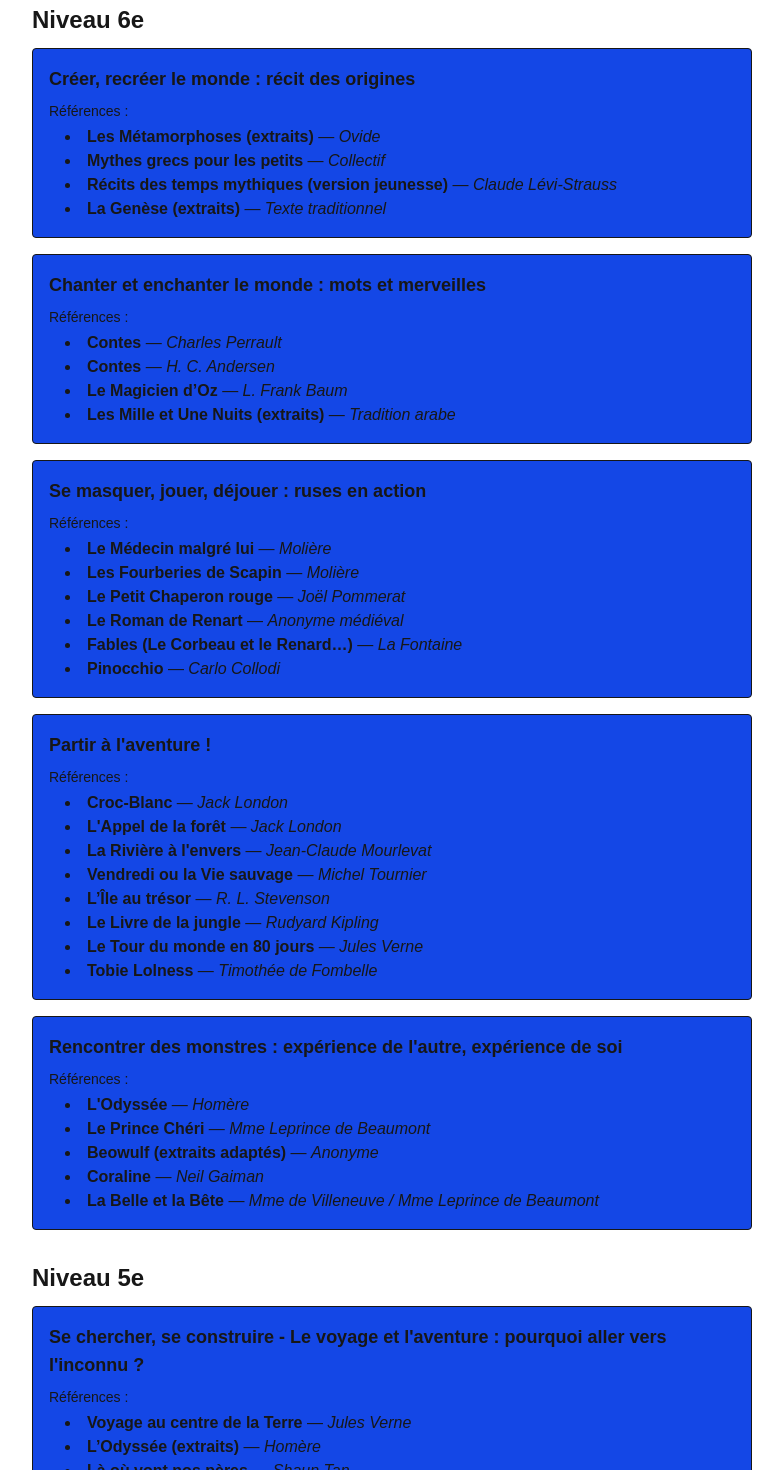
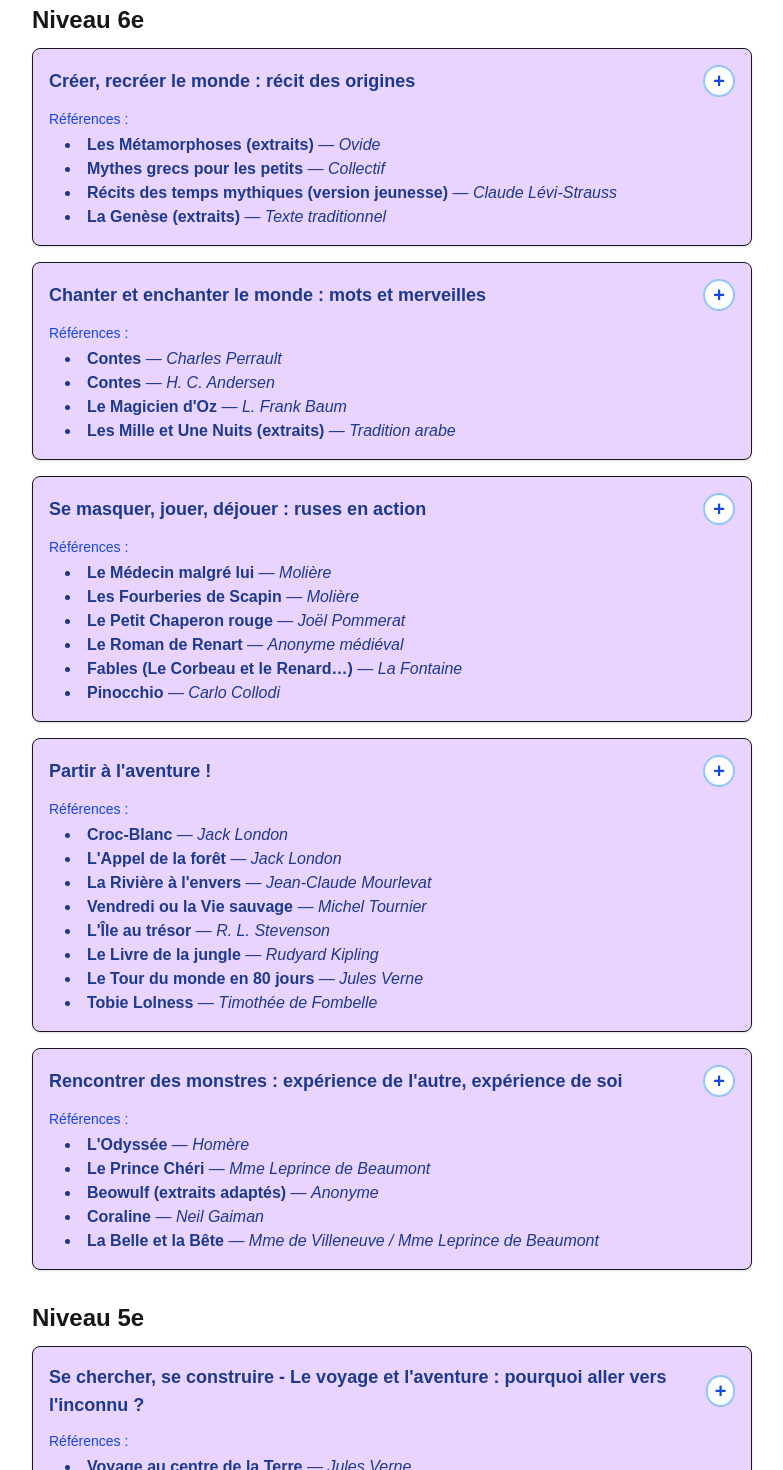
Before and after one commit to nazimboudeffa/francais-next16, a Next.js app: page /notions in a window 1280 px wide. Shown: the part 180-1650 px from the top of the page, without its empty margins (248-1031 px from the left). Built offline with nearby package versions, Linux system fonts and the light colour scheme.

Commit message:
added references

```diff
--- a/app/notions/notions.json
+++ b/app/notions/notions.json
@@ -4,6 +4,7 @@
     "notions": [
       {
         "title": "Créer, recréer le monde : récit des origines",
+        "text": "Les récits des origines, qu'ils soient mythologiques ou religieux, cherchent à expliquer la création du monde et de l'humanité. Ils mettent en scène des divinités, des forces naturelles et des événements extraordinaires pour illustrer ces débuts. Ces récits reflètent les croyances et les valeurs des cultures qui les ont produits, offrant ainsi une vision du monde et de la place de l'homme dans celui-ci.",
         "references": [
           { "titre": "Les Métamorphoses (extraits)", "auteur": "Ovide" },
           { "titre": "Mythes grecs pour les petits", "auteur": "Collectif" },
@@ -13,15 +14,17 @@
       },
       {
         "title": "Chanter et enchanter le monde : mots et merveilles",
+        "text": "Les récits merveilleux transportent les lecteurs dans des univers fantastiques où l'imaginaire règne en maître. Ils mettent en scène des personnages extraordinaires, des créatures magiques et des aventures hors du commun. Ces histoires invitent à la rêverie et à l'évasion, tout en véhiculant souvent des leçons morales ou des réflexions sur la condition humaine.",
         "references": [
           { "titre": "Contes", "auteur": "Charles Perrault" },
           { "titre": "Contes", "auteur": "H. C. Andersen" },
-          { "titre": "Le Magicien d’Oz", "auteur": "L. Frank Baum" },
+          { "titre": "Le Magicien d'Oz", "auteur": "L. Frank Baum" },
           { "titre": "Les Mille et Une Nuits (extraits)", "auteur": "Tradition arabe" }
         ]
       },
       {
         "title": "Se masquer, jouer, déjouer : ruses en action",
+        "text": "Les récits de ruses mettent en avant des personnages qui utilisent leur intelligence, leur astuce et leur ingéniosité pour surmonter des obstacles, tromper des adversaires ou atteindre leurs objectifs. Ces histoires célèbrent la créativité et la débrouillardise, tout en soulignant souvent les valeurs de courage et de persévérance.",
         "references": [
           { "titre": "Le Médecin malgré lui", "auteur": "Molière" },
           { "titre": "Les Fourberies de Scapin", "auteur": "Molière" },
@@ -33,12 +36,13 @@
       },
       {
         "title": "Partir à l'aventure !",
+        "text": "Les récits d'aventure racontent les périples de héros et d'héroïnes qui quittent leur quotidien pour explorer des territoires inconnus, affronter des dangers et vivre des expériences extraordinaires. Ces histoires mettent en avant le courage, la curiosité et la soif de découverte, tout en offrant aux lecteurs une évasion passionnante.",
         "references": [
           { "titre": "Croc-Blanc", "auteur": "Jack London" },
           { "titre": "L'Appel de la forêt", "auteur": "Jack London" },
           { "titre": "La Rivière à l'envers", "auteur": "Jean-Claude Mourlevat" },
           { "titre": "Vendredi ou la Vie sauvage", "auteur": "Michel Tournier" },
-          { "titre": "L’Île au trésor", "auteur": "R. L. Stevenson" },
+          { "titre": "L'Île au trésor", "auteur": "R. L. Stevenson" },
           { "titre": "Le Livre de la jungle", "auteur": "Rudyard Kipling" },
           { "titre": "Le Tour du monde en 80 jours", "auteur": "Jules Verne" },
           { "titre": "Tobie Lolness", "auteur": "Timothée de Fombelle" }
@@ -46,6 +50,7 @@
       },
       {
         "title": "Rencontrer des monstres : expérience de l'autre, expérience de soi",
+        "text": "Les récits mettant en scène des monstres explorent la rencontre avec l'altérité, qu'elle soit effrayante, fascinante ou incomprise. Ces histoires permettent de réfléchir sur la différence, la peur et la tolérance, tout en offrant des aventures captivantes où les héros doivent affronter des créatures extraordinaires.",
         "references": [
           { "titre": "L'Odyssée", "auteur": "Homère" },
           { "titre": "Le Prince Chéri", "auteur": "Mme Leprince de Beaumont" },
@@ -62,15 +67,17 @@
     "notions": [
       {
         "title": "Se chercher, se construire - Le voyage et l'aventure : pourquoi aller vers l'inconnu ?",
+        "text": "Les récits de voyage et d'aventure mettent en scène des personnages qui quittent leur environnement familier pour explorer des territoires inconnus. Ces histoires soulignent la quête de soi, la découverte de nouvelles cultures et la confrontation à l'inattendu. Elles invitent à réfléchir sur les motivations profondes qui poussent les individus à s'aventurer au-delà de leurs limites.",
         "references": [
           { "titre": "Voyage au centre de la Terre", "auteur": "Jules Verne" },
-          { "titre": "L’Odyssée (extraits)", "auteur": "Homère" },
+          { "titre": "L'Odyssée (extraits)", "auteur": "Homère" },
           { "titre": "Là où vont nos pères", "auteur": "Shaun Tan" },
           { "titre": "La Quête d'Ewilan", "auteur": "Pierre Bottero" }
         ]
       },
       {
         "title": "Vivre en société, participer à la société - Avec autrui : famille, amis, réseaux",
+        "text": "Les récits centrés sur la vie en société explorent les relations entre individus au sein de la famille, des amitiés et des réseaux sociaux. Ils mettent en lumière les dynamiques, les conflits et les solidarités qui façonnent la vie collective. Ces histoires invitent à réfléchir sur les valeurs, les responsabilités et les enjeux liés à la coexistence et à la participation sociale.",
         "references": [
           { "titre": "Le Petit Prince", "auteur": "Antoine de Saint-Exupéry" },
           { "titre": "Les Royaumes du Nord", "auteur": "Philip Pullman" },
@@ -80,24 +87,27 @@
       },
       {
         "title": "Regarder le monde, inventer des mondes - Imaginer des univers nouveaux",
+        "text": "Les récits d'imagination créent des univers alternatifs où les règles du réel sont bouleversées. Ces histoires permettent d'explorer des idées novatrices, des sociétés différentes et des possibilités infinies, tout en questionnant notre propre réalité et en stimulant la créativité.",
         "references": [
           { "titre": "Le Hobbit", "auteur": "J. R. R. Tolkien" },
           { "titre": "Fahrenheit 451 (extraits)", "auteur": "Ray Bradbury" },
           { "titre": "La Passe-miroir (extraits)", "auteur": "Christelle Dabos" },
-          { "titre": "Les Mondes d’Aldébaran (BD)", "auteur": "Léo" }
+          { "titre": "Les Mondes d'Aldébaran (BD)", "auteur": "Léo" }
         ]
       },
       {
         "title": "Agir sur le monde - Héros / héroïnes et héroïsme",
+        "text": "Les récits mettant en scène des héros et héroïnes explorent les notions de courage, de sacrifice et de dépassement de soi. Ces histoires valorisent les actes héroïques, qu'ils soient grandioses ou quotidiens, et questionnent les différentes formes que peut prendre l'héroïsme.",
         "references": [
-          { "titre": "Les Travaux d’Hercule", "auteur": "Mythologie grecque" },
+          { "titre": "Les Travaux d'Hercule", "auteur": "Mythologie grecque" },
           { "titre": "Robin des Bois", "auteur": "Tradition populaire" },
-          { "titre": "Harry Potter à l’école des sorciers", "auteur": "J. K. Rowling" },
+          { "titre": "Harry Potter à l'école des sorciers", "auteur": "J. K. Rowling" },
           { "titre": "Le Vieil Homme et la mer (extraits)", "auteur": "Ernest Hemingway" }
         ]
       },
       {
         "title": "Questionnements complémentaires - L'être humain est-il maître de la nature ?",
+        "text": "Ces récits questionnent la relation entre l'homme et la nature, explorant les tensions, les conflits et les responsabilités qui en découlent. Ils invitent à réfléchir sur l'impact des actions humaines sur l'environnement et sur les moyens de coexister harmonieusement avec le monde naturel.",
         "references": [
           { "titre": "Le Livre de la jungle", "auteur": "Rudyard Kipling" },
           { "titre": "Les Animaux dénaturés (extraits)", "auteur": "Vercors" },
@@ -113,6 +123,7 @@
     "notions": [
       {
         "title": "Se chercher, se construire - Dire l'amour",
+        "text": "Les récits explorant le thème de l'amour mettent en lumière les émotions, les relations et les défis liés à ce sentiment universel. Ces histoires abordent les différentes formes d'amour, qu'il soit romantique, familial ou amical, et invitent à réfléchir sur la complexité des liens affectifs.",
         "references": [
           { "titre": "Les Amours (poèmes choisis)", "auteur": "Ronsard" },
           { "titre": "Roméo et Juliette (extraits)", "auteur": "Shakespeare" },
@@ -121,6 +132,7 @@
       },
       {
         "title": "Vivre en société, participer à la société - Individu et société : confrontations de valeurs ?",
+        "text": "Les récits centrés sur les confrontations entre l'individu et la société explorent les tensions, les conflits et les compromis qui en résultent. Ces histoires mettent en lumière les défis auxquels sont confrontés les individus lorsqu'ils cherchent à affirmer leurs valeurs personnelles face aux normes et attentes sociales.",
         "references": [
           { "titre": "Candide (extraits)", "auteur": "Voltaire" },
           { "titre": "Antigone", "auteur": "Anouilh" },
@@ -130,6 +142,7 @@
       },
       {
         "title": "Regarder le monde, inventer des mondes - La fiction pour interroger le réel",
+        "text": "Les récits d'imagination créent des univers alternatifs où les règles du réel sont bouleversées. Ces histoires permettent d'explorer des idées novatrices, des sociétés différentes et des possibilités infinies, tout en questionnant notre propre réalité et en stimulant la créativité.",
         "references": [
           { "titre": "1984 (extraits)", "auteur": "George Orwell" },
           { "titre": "Le Passeur", "auteur": "Lois Lowry" },
@@ -139,6 +152,7 @@
       },
       {
         "title": "Agir sur le monde - Informer, s'informer, déformer ?",
+        "text": "Les récits portant sur l'information et la désinformation explorent les enjeux liés à la diffusion des connaissances, à la manipulation de l'information et à la responsabilité des médias. Ces histoires invitent à réfléchir sur l'importance de l'esprit critique et sur les conséquences de la désinformation dans la société contemporaine.",
         "references": [
           { "titre": "La Fabrique du mensonge (extraits)", "auteur": "Collectif" },
           { "titre": "Articles de presse divers", "auteur": "Collectif" },
@@ -147,6 +161,7 @@
       },
       {
         "title": "Questionnements complémentaires - La ville, lieu de tous les possibles ?",
+        "text": "Les récits centrés sur la ville explorent les multiples facettes de cet espace complexe, où se mêlent diversité culturelle, dynamisme économique et défis sociaux. Ces histoires mettent en lumière les opportunités offertes par la vie urbaine, tout en questionnant les inégalités, la pollution et les tensions qui peuvent y régner.",
         "references": [
           { "titre": "Zazie dans le métro (extraits)", "auteur": "Raymond Queneau" },
           { "titre": "Les Cités obscures (BD)", "auteur": "Schuiten & Peeters" },
@@ -161,15 +176,17 @@
     "notions": [
       {
         "title": "Se chercher, se construire – Se raconter, se représenter",
+        "text": "Les récits explorant le thème de l'identité et de la construction de soi mettent en lumière les parcours personnels, les questionnements et les transformations des individus. Ces histoires invitent à réfléchir sur la manière dont chacun se construit et se raconte à travers ses expériences et ses choix.",
         "references": [
-          { "titre": "Mémoires d’une jeune fille rangée (extraits)", "auteur": "Simone de Beauvoir" },
+          { "titre": "Mémoires d'une jeune fille rangée (extraits)", "auteur": "Simone de Beauvoir" },
           { "titre": "Vipère au poing", "auteur": "Hervé Bazin" },
-          { "titre": "Journal d’Anne Frank (extraits)", "auteur": "Anne Frank" },
-          { "titre": "L’Arabe du futur (extraits)", "auteur": "Riad Sattouf" }
+          { "titre": "Journal d'Anne Frank (extraits)", "auteur": "Anne Frank" },
+          { "titre": "L'Arabe du futur (extraits)", "auteur": "Riad Sattouf" }
         ]
       },
       {
         "title": "Vivre en société, participer à la société – Dénoncer les travers de la société",
+        "text": "Les récits engagés mettent en lumière les injustices, les inégalités et les dysfonctionnements de la société. Ces histoires invitent à la réflexion critique et à la prise de conscience des enjeux sociaux, tout en valorisant l'engagement individuel et collectif pour un monde meilleur.",
         "references": [
           { "titre": "Les Lettres persanes (extraits)", "auteur": "Montesquieu" },
           { "titre": "Germinal (extraits)", "auteur": "Émile Zola" },
@@ -178,7 +195,8 @@
         ]
       },
       {
-        "title": "Regarder le monde, inventer des mondes – Visions poétiques du monde",
+        "title": "Regarder le monde, inventer des mondes - Visions poétiques du monde",
+        "text": "Les récits d'imagination créent des univers alternatifs où les règles du réel sont bouleversées. Ces histoires permettent d'explorer des idées novatrices, des sociétés différentes et des possibilités infinies, tout en questionnant notre propre réalité et en stimulant la créativité.",
         "references": [
           { "titre": "Poèmes choisis", "auteur": "Prévert" },
           { "titre": "Poèmes choisis", "auteur": "Éluard" },
@@ -187,16 +205,18 @@
         ]
       },
       {
-        "title": "Agir sur le monde – Agir dans la cité : individu et pouvoir",
+        "title": "Agir sur le monde - Agir dans la cité : individu et pouvoir",
+        "text": "Les récits centrés sur le pouvoir et la citoyenneté explorent les relations entre les individus et les structures de pouvoir au sein de la société. Ces histoires mettent en lumière les enjeux liés à l'autorité, à la justice et à la participation citoyenne, tout en invitant à réfléchir sur les responsabilités et les droits de chacun dans la vie collective.",
         "references": [
           { "titre": "Discours de la servitude volontaire (extraits)", "auteur": "La Boétie" },
           { "titre": "On", "auteur": "Olivier de Solminihac" },
-          { "titre": "Le Dernier Jour d’un condamné", "auteur": "Victor Hugo" },
+          { "titre": "Le Dernier Jour d'un condamné", "auteur": "Victor Hugo" },
           { "titre": "Fahrenheit 451 (extraits)", "auteur": "Ray Bradbury" }
         ]
       },
       {
-        "title": "Questionnements complémentaires – Progrès et rêves scientifiques",
+        "title": "Questionnements complémentaires - Progrès et rêves scientifiques",
+        "text": "Les récits explorant les progrès scientifiques et technologiques mettent en lumière les avancées, les espoirs et les défis liés à la science. Ces histoires invitent à réfléchir sur l'impact des découvertes scientifiques sur la société, la morale et l'avenir de l'humanité.",
         "references": [
           { "titre": "La Nuit des temps (extraits)", "auteur": "René Barjavel" },
           { "titre": "Le Meilleur des mondes (extraits)", "auteur": "Aldous Huxley" },
--- a/app/notions/page.tsx
+++ b/app/notions/page.tsx
@@ -1,3 +1,4 @@
+"use client";
 import Navbar from '../components/Navbar';
 import notionsData from './notions.json';
 import React from 'react';
@@ -9,6 +10,7 @@ type Reference = {
 
 type Notion = {
 	title: string;
+	text: string;
 	references: Reference[];
 };
 
@@ -19,6 +21,13 @@ type NotionsByLevel = {
 
 export default function NotionsPage() {
 	const data: NotionsByLevel[] = notionsData;
+	const [openIndexes, setOpenIndexes] = React.useState<{ [key: string]: boolean }>({});
+
+	const toggle = (level: string, title: string) => {
+		const key = `${level}-${title}`;
+		setOpenIndexes((prev) => ({ ...prev, [key]: !prev[key] }));
+	};
+
 	return (
 		<>
 			<Navbar />
@@ -28,15 +37,32 @@ export default function NotionsPage() {
 					<section key={niveau.level} className="mb-8">
 						<h2 className="text-2xl font-semibold mb-3">Niveau {niveau.level}</h2>
 						<ul className="space-y-4">
-							{niveau.notions.map((notion) => (
-								<li key={notion.title} className="border rounded p-4 bg-blue-700">
-									<div className="font-semibold text-lg mb-1">{notion.title}</div>
+							{niveau.notions.map((notion) => {
+								const key = `${niveau.level}-${notion.title}`;
+								const isOpen = openIndexes[key];
+								return (
+									<li key={notion.title} className="border rounded-lg p-4 bg-purple-200  shadow-sm">
+										<div className="flex items-center justify-between mb-2">
+											<div className="font-semibold text-lg text-blue-900">{notion.title}</div>
+											<button
+												className={`ml-4 w-8 h-8 flex items-center justify-center rounded-full border-2 transition-colors duration-200 ${isOpen ? 'bg-white border-blue-300 text-blue-700' : 'bg-white border-blue-300 text-blue-700 hover:bg-blue-100'}`}
+												onClick={() => toggle(niveau.level, notion.title)}
+												aria-label={isOpen ? 'Cacher le cours' : 'Voir le cours'}
+											>
+												<span className="text-xl font-bold">{isOpen ? '−' : '+'}</span>
+											</button>
+										</div>
+										{isOpen && (
+											<div className="mb-2 text-purple-900 bg-purple-100 rounded p-3 border border-purple-200 shadow-inner animate-fade-in">
+												{notion.text}
+											</div>
+										)}
 										{notion.references.length > 0 && (
-										<div className="mt-2">
-											<div className="font-medium text-sm mb-1">Références :</div>
+											<div className="mt-3">
+												<div className="font-medium text-sm mb-1 text-blue-700">Références :</div>
 												<ul className="list-disc list-inside ml-4">
 													{notion.references.map((ref) => (
-													<li key={ref.titre + ref.auteur}>
+														<li key={ref.titre + ref.auteur} className="text-blue-900">
 															<span className="font-semibold">{ref.titre}</span> — <span className="italic">{ref.auteur}</span>
 														</li>
 													))}
@@ -44,7 +70,8 @@ export default function NotionsPage() {
 											</div>
 										)}
 									</li>
-							))}
+								);
+							})}
 						</ul>
 					</section>
 				))}
```
Lines whose indentation alone changed are shown as unchanged.
